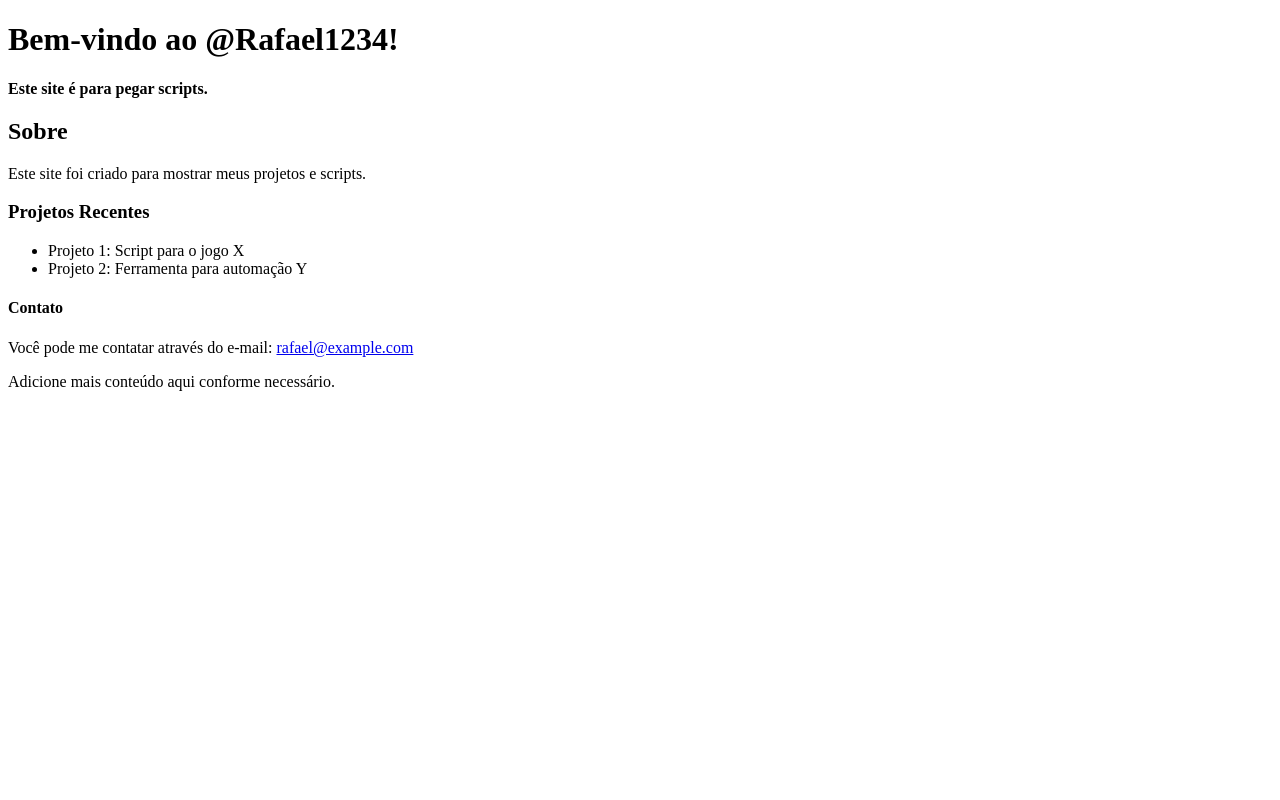
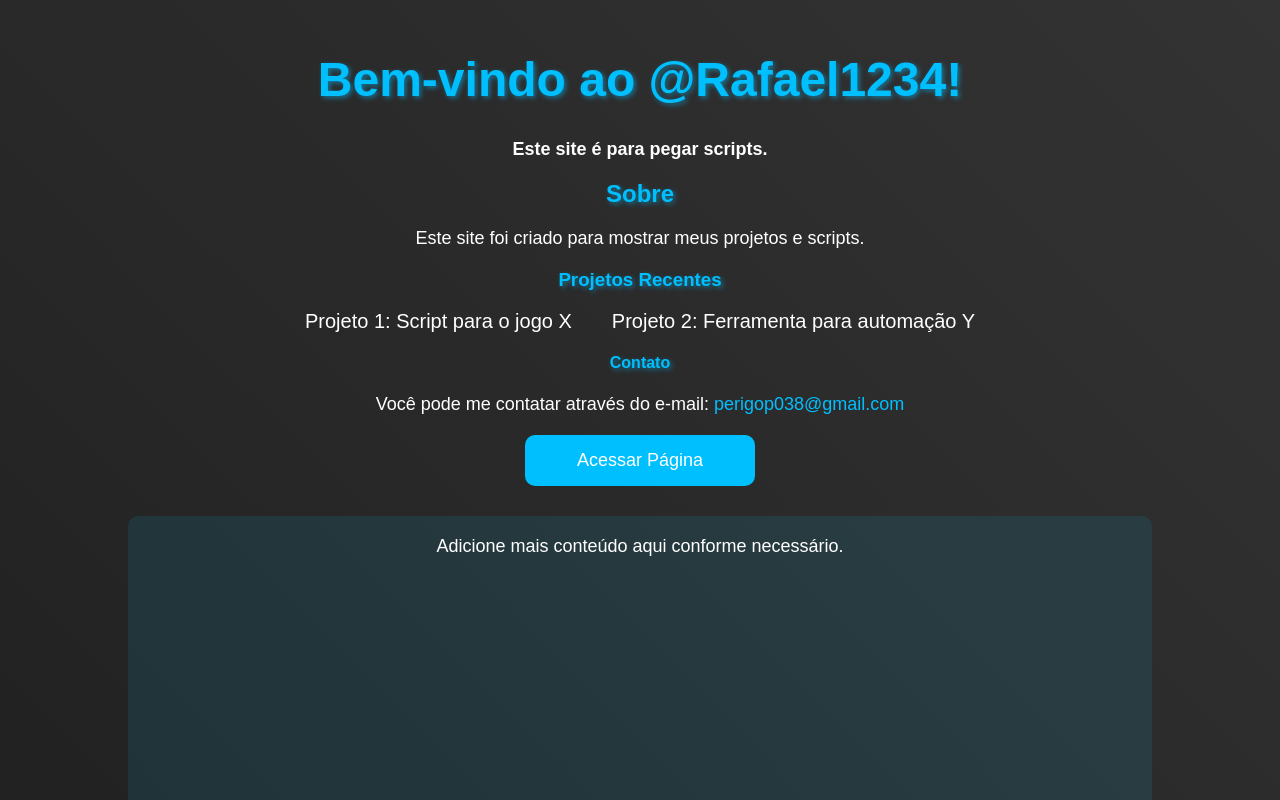
Before and after one commit to RAFAELYSGEGEGEGG/-Rafael1234, a plain HTML site: page index.html in a window 1280 px wide. Shown: the top 800 px of the page. Drawn offline with Linux system fonts and the light colour scheme.

Commit message:
index.html
Signed-off-by: RAFAELYSGEGEGEGG <marymartins5821@gmail.com>

```diff
--- a/index.html
+++ b/index.html
@@ -4,8 +4,89 @@
     <meta charset="UTF-8">
     <meta name="viewport" content="width=device-width, initial-scale=1.0">
     <title>@Rafael1234</title>
+    <style>
+        body {
+            font-family: 'Arial', sans-serif;
+            background: linear-gradient(45deg, #1f1f1f, #333333);
+            color: #ffffff;
+            margin: 0;
+            padding: 0;
+        }
+
+        h1, h2, h3, h4 {
+            text-align: center;
+            color: #00bfff;
+            text-shadow: 2px 2px 5px rgba(0, 191, 255, 0.5);
+        }
+
+        h1 {
+            font-size: 48px;
+        }
+
+        p {
+            font-size: 18px;
+            text-align: center;
+            margin: 20px;
+        }
+
+        a {
+            color: #00bfff;
+            text-decoration: none;
+        }
+
+        .button {
+            display: block;
+            width: 200px;
+            margin: 20px auto;
+            padding: 15px;
+            background-color: #00bfff;
+            color: #fff;
+            text-align: center;
+            border-radius: 10px;
+            font-size: 18px;
+            transition: background-color 0.3s ease;
+        }
+
+        .button:hover {
+            background-color: #009acd;
+        }
+
+        .container {
+            width: 80%;
+            margin: auto;
+            padding: 20px;
+        }
+
+        .project-list {
+            display: flex;
+            justify-content: center;
+            list-style: none;
+            padding: 0;
+        }
+
+        .project-list li {
+            margin: 0 20px;
+            font-size: 20px;
+            text-align: center;
+        }
+
+        .footer {
+            text-align: center;
+            margin-top: 50px;
+            font-size: 16px;
+            color: #888;
+        }
+
+        .tech-space {
+            height: 500px;
+            background: rgba(0, 191, 255, 0.1);
+            margin-top: 30px;
+            border-radius: 10px;
+        }
+    </style>
 </head>
 <body>
+    <div class="container">
         <h1>Bem-vindo ao @Rafael1234!</h1>
         <p><strong>Este site é para pegar scripts.</strong></p>
 
@@ -13,17 +94,25 @@
         <p>Este site foi criado para mostrar meus projetos e scripts.</p>
 
         <h3>Projetos Recentes</h3>
-    <ul>
+        <ul class="project-list">
             <li>Projeto 1: Script para o jogo X</li>
             <li>Projeto 2: Ferramenta para automação Y</li>
         </ul>
 
         <h4>Contato</h4>
-    <p>Você pode me contatar através do e-mail: <a href="mailto:rafael@example.com">rafael@example.com</a></p>
+        <p>Você pode me contatar através do e-mail: <a href="mailto:perigop038@gmail.com">perigop038@gmail.com</a></p>
+
+        <!-- Botão -->
+        <a href="https://aluno.sereduc.com/" class="button">Acessar Página</a>
 
         <!-- Espaço para mais conteúdo -->
-    <div style="height: 500px;">
-        <p>Adicione mais conteúdo aqui conforme necessário.</p>
+        <div class="tech-space">
+            <p style="text-align:center; padding-top: 20px;">Adicione mais conteúdo aqui conforme necessário.</p>
+        </div>
+    </div>
+
+    <div class="footer">
+        <p>&copy; 2025 @Rafael1234 - Todos os direitos reservados</p>
     </div>
 </body>
 </html>
```
Lines whose indentation alone changed are shown as unchanged.
